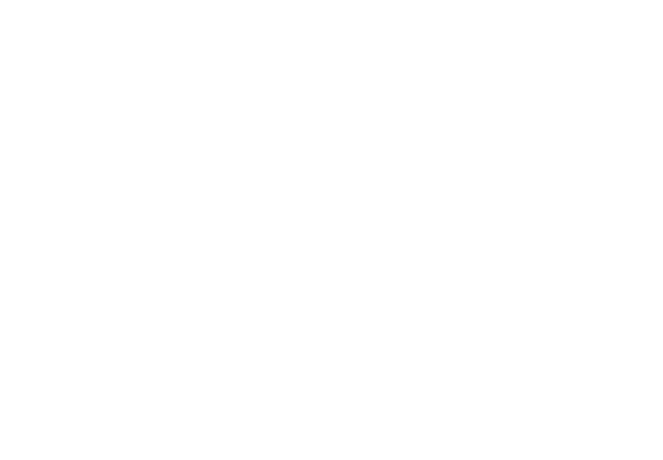
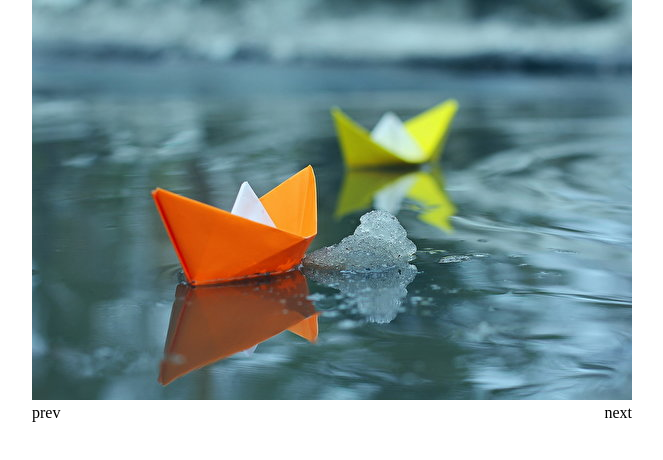
Before and after one commit to Seko461/-my-js-array-carousel, a plain HTML site: page index.html in a window 1280 px wide. Shown: the whole page, without its empty margins (308-971 px from the left). Drawn offline with Linux system fonts and the light colour scheme.

Commit message:
add images and add active class to hide the others

```diff
--- a/assets/css/style.css
+++ b/assets/css/style.css
@@ -3,3 +3,30 @@
     padding: 0;
     box-sizing: border-box;
 }
+
+
+.slider {
+
+    width: 600px;
+    margin: auto;
+
+
+
+}
+
+
+.slides {}
+
+.slides>img {
+    max-width: 100%;
+
+}
+
+img:not(.active) {
+    display: none;
+}
+
+.controls {
+    display: flex;
+    justify-content: space-between;
+}
--- a/index.html
+++ b/index.html
@@ -10,13 +10,24 @@
 </head>
 
 <body>
-    <div class="container">
-        <div class="slider">
-            <div class="slides">
 
-            </div>
+    <div class="slider">
+
+
+        <div class="slides">
+            <img class="active" src="./assets/img/01.jpeg" alt="">
+            <img src="./assets/img/02.jpeg" alt="">
+            <img src="./assets/img/03.jpeg" alt="">
+            <img src="./assets/img/04.jpeg" alt="">
         </div>
+
+        <div class="controls">
+            <div class="prev">prev</div>
+            <div class="next">next</div>
+        </div>
+
     </div>
+
 
 
 
```
Also changed, not shown: assets/img/01.jpeg (renamed from assets/img/302250.jpeg), assets/img/02.jpeg (renamed from assets/img/431746.jpeg), assets/img/03.jpeg (renamed from assets/img/Kerosene_lamp_Kettle_Snowdrops_Little_cakes_614992_600x400.jpeg), assets/img/04.jpeg (renamed from assets/img/Many_Library_Book_Glasses_Bokeh_586542_600x400.jpeg).
